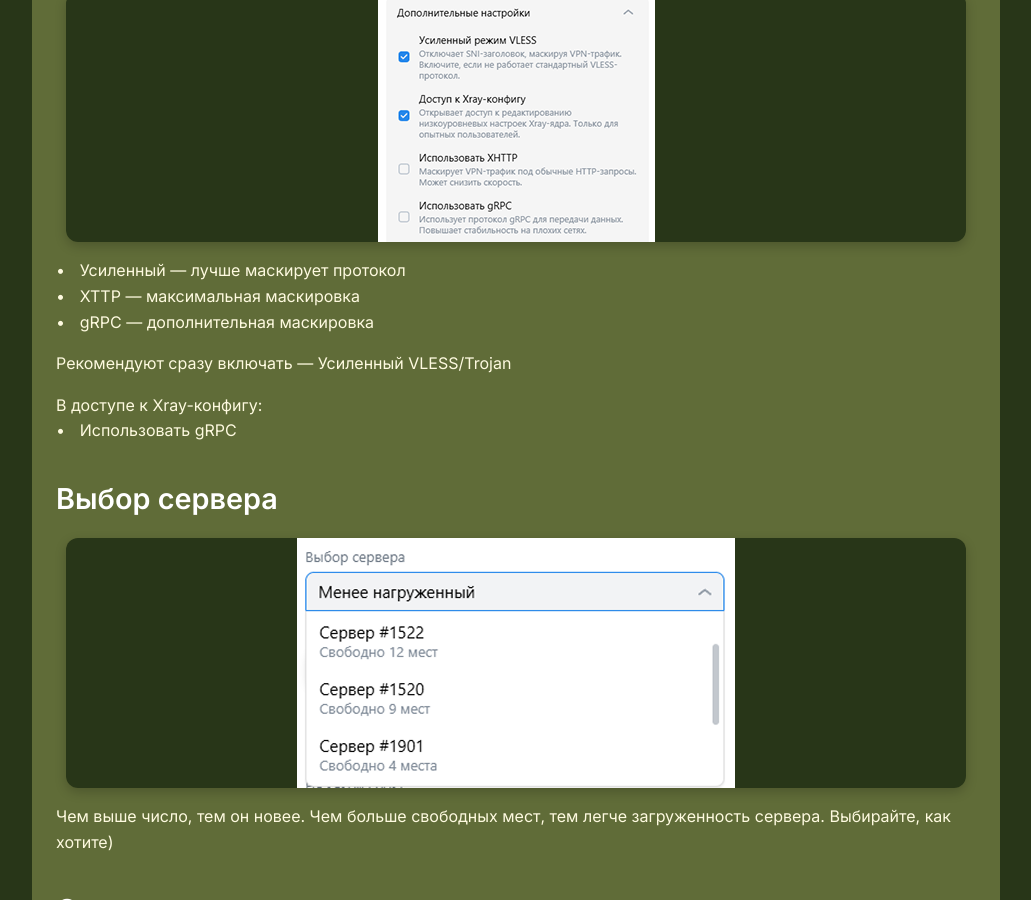
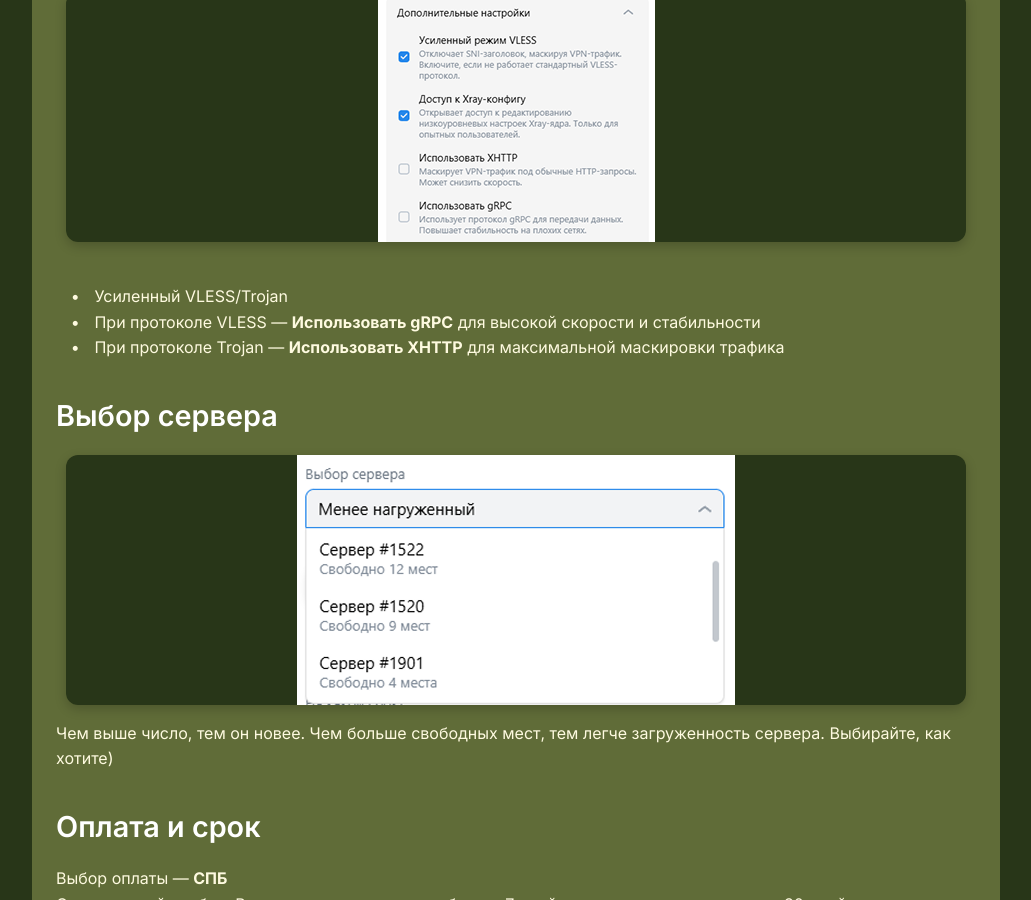
Before and after one commit to mysor-ka/mysor-ka.github.io, a Jekyll site: the page built from _posts/2026-06-13-Установка VPN.markdown, in a window 1280 px wide and 900 px high, scrolled down 2791 px. Shown: the whole window, without its empty margins (124-1155 px from the left). Built offline with Jekyll 4.4.1, drawn with Linux system fonts in a browser that asks for light colours.

Commit message:
Update 2026-06-13-Установка VPN.markdown

```diff
--- a/_posts/2026-06-13-Установка VPN.markdown
+++ b/_posts/2026-06-13-Установка VPN.markdown
@@ -61,16 +61,9 @@ excerpt: "Купим страну,ㅤНастроим конфиг,ㅤПодкл
 
 ![Описание]({{ 'assets/img/1 Установка VPN/4 Доп настройки.png' | relative_url }})
 
-•ㅤУсиленный — лучше маскирует протокол
-<br>•ㅤXTTP — максимальная маскировка
-<br>•ㅤgRPC — дополнительная маскировка
-
-Рекомендуют сразу включать — Усиленный VLESS/Trojan
-
-В доступе к Xray-конфигу:
-<br>•ㅤИспользовать gRPC
-
-
+<br>ㅤ•ㅤУсиленный VLESS/Trojan
+<br>ㅤ•ㅤПри протоколе VLESS — **Использовать gRPC** для высокой скорости и стабильности
+<br>ㅤ•ㅤПри протоколе Trojan — **Использовать XHTTP** для максимальной маскировки трафика
 
 
 ### Выбор сервера
```
